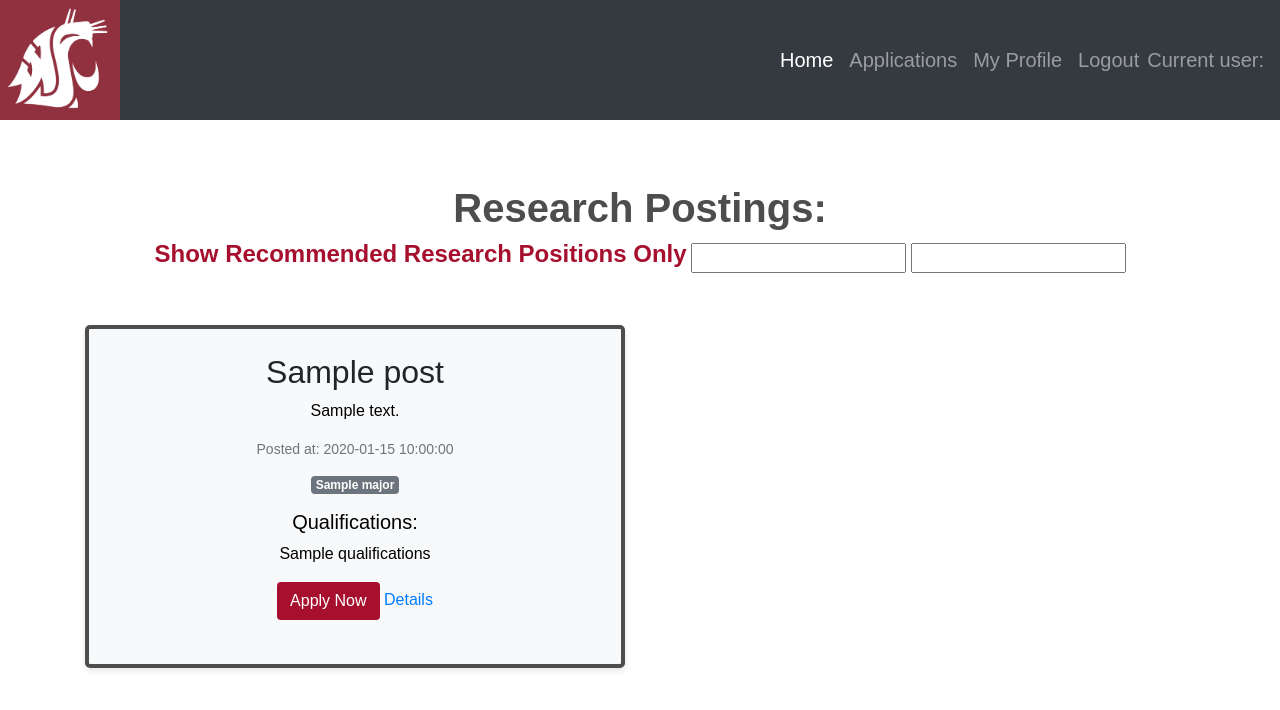
After one commit to WSU-CptS-322-Fall-2023/termproject-teamgit, a Python web app: template app/View/templates/index.html in a window 1280 px wide. The commit adds this page. Shown: the top 710 px of the page. Run offline with Jinja, Linux system fonts and the light colour scheme; the template is opened without the code that fills it: most values are stand-ins (such as "Sample title", 1, 10 or a date in 2020); form fields are guessed from the names that the template uses; some libraries are stand-ins or nearby versions.

Commit message:
refined index.html so that there isn't two index.html just one single index.html

```diff
--- a/app/Controller/routes.py
+++ b/app/Controller/routes.py
@@ -25,7 +25,7 @@ def sindex():
 #        if sform.myposts.data is True:
 #            posts = current_user.get_user_posts().order_by(ResearchPost.timestamp.desc())
 
-    return render_template('sindex.html', posts=posts,form=sform)
+    return render_template('index.html', posts=posts,form=sform)
 
 @bp_routes.route('/findex', methods=['GET'])
 @login_required
@@ -34,7 +34,7 @@ def findex():
     posts = ResearchPost.query.order_by(ResearchPost.timestamp.desc())
 #   posts = current_user.get_user_posts().order_by(ResearchPost.timestamp.desc())
 
-    return render_template('findex.html', posts=posts)
+    return render_template('index.html', posts=posts)
 
 @bp_routes.route('/apply/<int:researchpost_id>', methods=['GET', 'POST'])
 @login_required
--- /dev/null
+++ b/app/View/templates/index.html
@@ -0,0 +1,28 @@
+{% extends "base.html" %}
+
+{% block content %}
+
+    {% if current_user.user_type=="Faculty" %}
+        <div class="text-center">
+            <h1 class="main-title">Welcome, Professor ________</h1>
+            <h4 class="recommendations">Your Current Postings:</h4>
+        </div>
+
+        {% include '_fpost.html' %}
+     {% else %}
+        <div class="text-center">
+            <h1 class="main-title">Research Postings:</h1>
+
+            <form action="" method="post">
+                {{ form.hidden_tag() }}
+                <h4 class="recommendations">Show Recommended Research Positions Only</h4>
+                {{ form.myposts }}
+                {{ form.tag }}
+            </form>
+
+            {% include '_post.html' %}
+
+        </div>
+    {% endif %}
+
+{% endblock %}
--- a/app/View/templates/login.html
+++ b/app/View/templates/login.html
@@ -1,4 +1,4 @@
-{% extends "fbase.html" %}
+{% extends "base.html" %}
 
 {% block content %}
     <h1 class="login-header">Sign In</h1>
```
Also changed, not shown: app/View/templates/sindex.html (+3 -9 lines).
